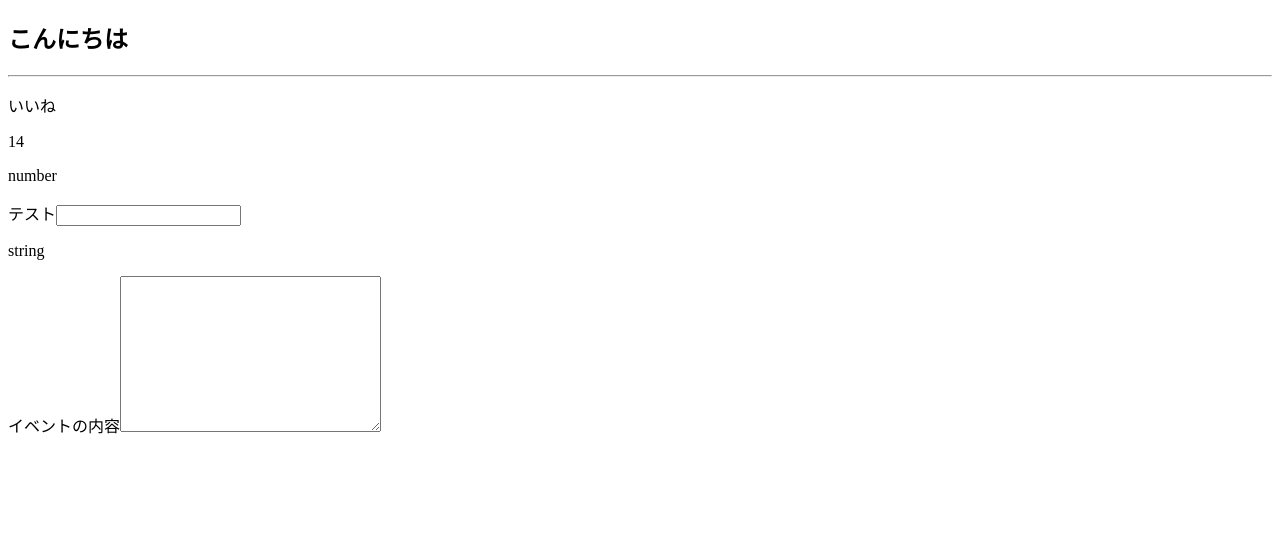
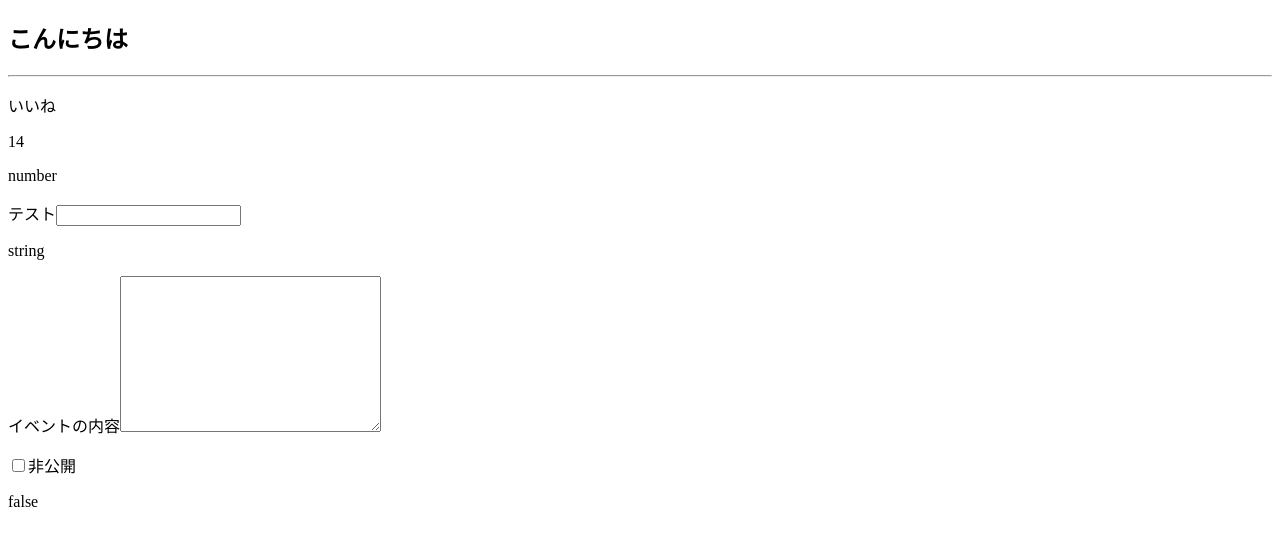
Before and after one commit to kazuhiro516/VueCLI_sample_app, a Vue app: page / in a window 1280 px wide. Shown: the top 546 px of the page. Built offline with nearby package versions, Linux system fonts and the light colour scheme.

Commit message:
チェックボックスの挙動の確認

```diff
--- a/src/App.vue
+++ b/src/App.vue
@@ -21,6 +21,13 @@
       <label for="detail">イベントの内容</label>
       <textarea id="detail" cols="30" rows="10" v-model="detail"></textarea>
       <p>{{ eventData.detail }}</p>
+      <input
+      type="checkbox"
+      id="isPrivate"
+      v-model="eventData.isPrivate"
+      >
+      <label for="isPrivate">非公開</label>
+      <p>{{eventData.isPrivate}}</p>
     </div>
   </div>
 </template>
@@ -36,7 +43,8 @@ export default {
         title: "タイトル",
         maxNumber: 0,
         host: "",
-        detail: ""
+        detail: "",
+        isPrivate: false
       }
     }
   },
```
